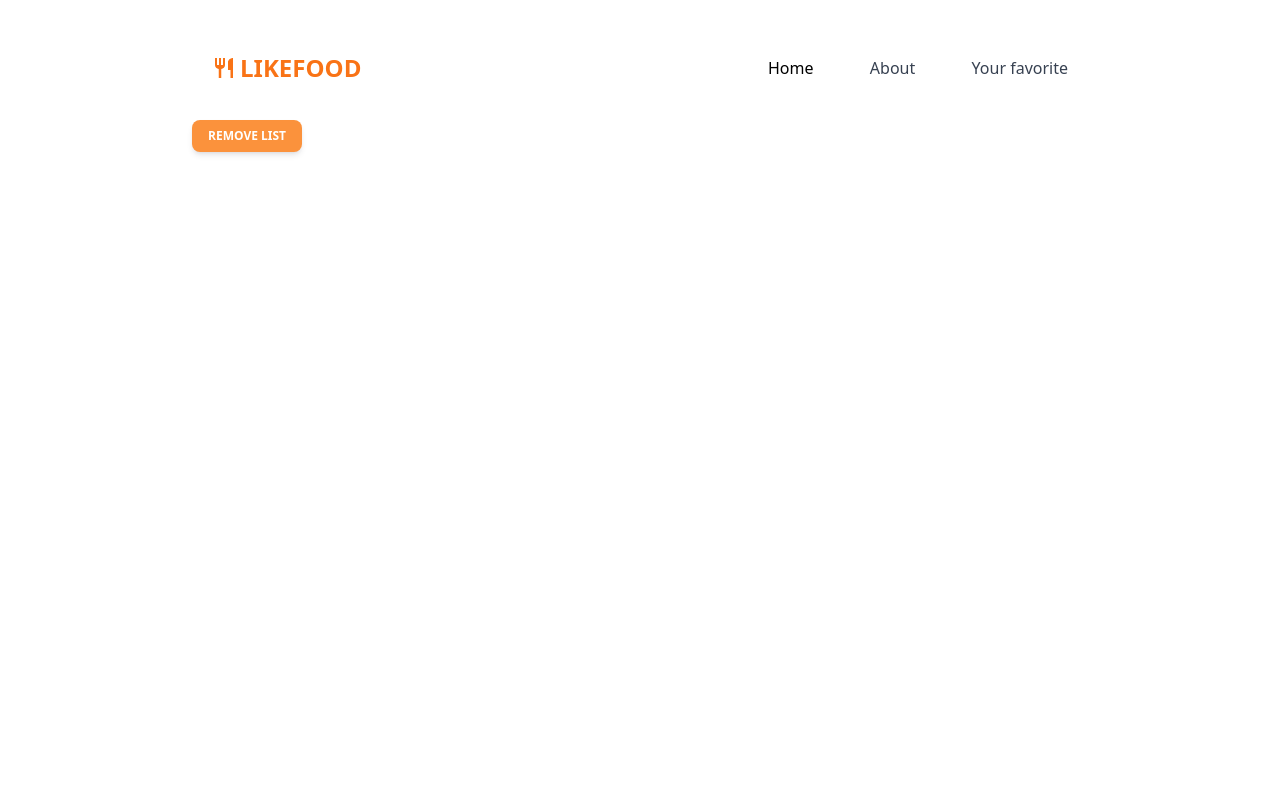
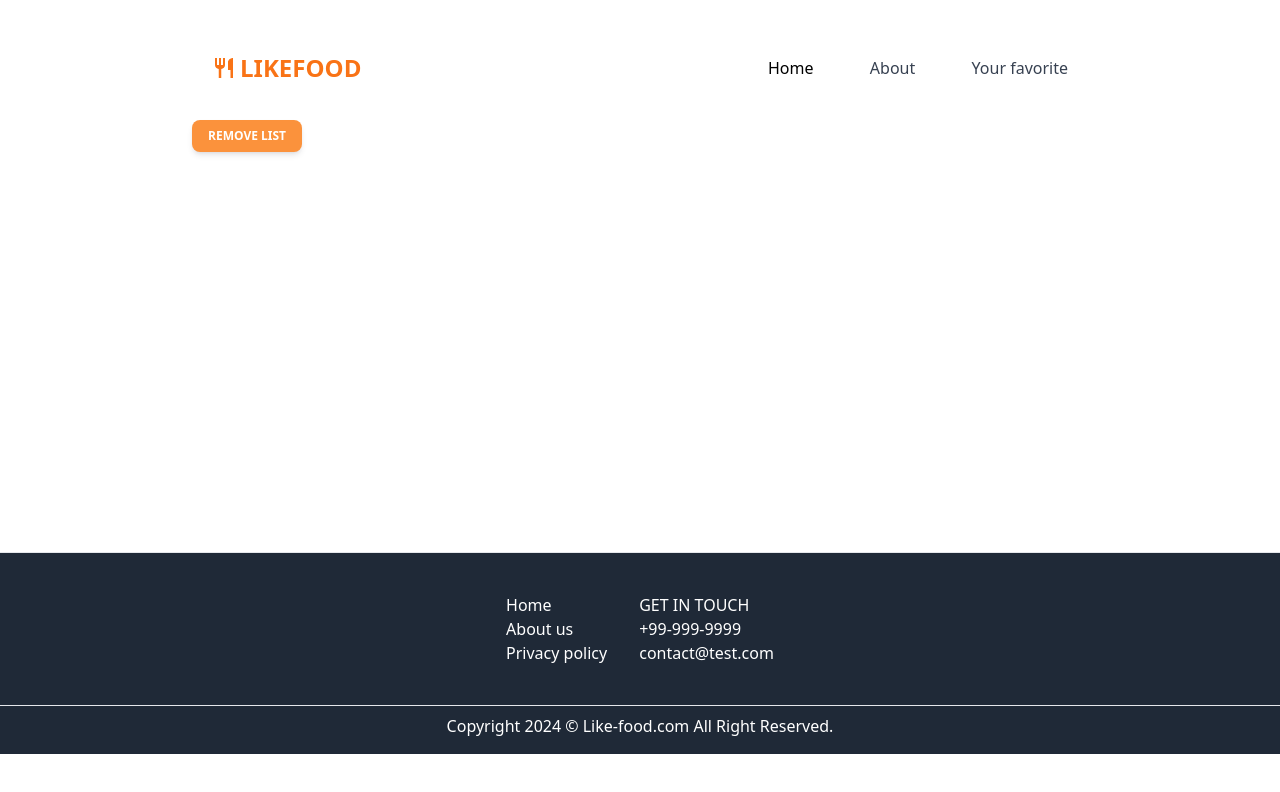
Before and after one commit to Kawinphb/web-like-food, a React (Vite) app: page /list-favorite in a window 1280 px wide. Shown: the top 792 px of the page. Built offline with nearby package versions, Linux system fonts and the light colour scheme.

Commit message:
update footer

```diff
--- a/src/App.jsx
+++ b/src/App.jsx
@@ -2,6 +2,7 @@ import { BrowserRouter, Routes, Route } from "react-router-dom";
 import "./App.css";
 import MainPage from "./component/page/MainPage";
 import ShowFavoritePage from "./component/page/ShowFavoritePage";
+import Footer from "./component/footer/Footer";
 
 function App() {
   return (
@@ -10,6 +11,7 @@ function App() {
         <Route path="/" element={<MainPage />}></Route>
         <Route path="list-favorite" element={<ShowFavoritePage />}></Route>
       </Routes>
+      <Footer/>
     </BrowserRouter>
   );
 }
--- /dev/null
+++ b/src/component/footer/Footer.jsx
@@ -0,0 +1,29 @@
+import React from 'react'
+
+const Footer = () => {
+    return (
+        <div className='flex  flex-col  bg-gray-800 text-white' id='footer'>
+            <hr />
+            <div className="flex justify-center space-x-8 w-[100%] p-10">
+                <div className="">
+                    <ul>
+                        <li>Home</li>
+                        <li>About us</li>
+                        <li>Privacy policy</li>
+                    </ul>
+                </div>
+                <div className="">
+                    <h2>GET IN TOUCH</h2>
+                    <ul>
+                        <li>+99-999-9999</li>
+                        <li>contact@test.com</li>
+                    </ul>
+                </div>
+            </div>
+            <hr />
+            <p className="flex justify-center pt-2 pb-4">Copyright 2024 © Like-food.com All Right Reserved.</p>
+        </div>
+    )
+}
+
+export default Footer
--- a/src/component/layout/Navbar.jsx
+++ b/src/component/layout/Navbar.jsx
@@ -33,12 +33,12 @@ function Navbar() {
                   </Link>
                 </li>
                 <li>
-                  <Link
-                    to="/about"
+                  <a
+                    href="#footer"
                     className="block py-2 px-3 text-gray-700 rounded hover:bg-gray-100 md:hover:bg-transparent md:hover:text-blue-700 md:p-0 "
                   >
                     About
-                  </Link>
+                  </a>
                 </li>
                 <li>
                   <Link
--- a/src/component/page/ShowFavoritePage.jsx
+++ b/src/component/page/ShowFavoritePage.jsx
@@ -42,11 +42,16 @@ function ShowFavoritePage() {
           </button>
         </div>
       </div>
+      {!showDisplay?
       <Content
         listData={showDisplay}
         isRemoveList={isRemoveList}
         hadleClickDelete={hadleClickDelete}
       />
+      :<div className="h-96">
+
+      </div>
+    }
     </div>
   );
 }
```
